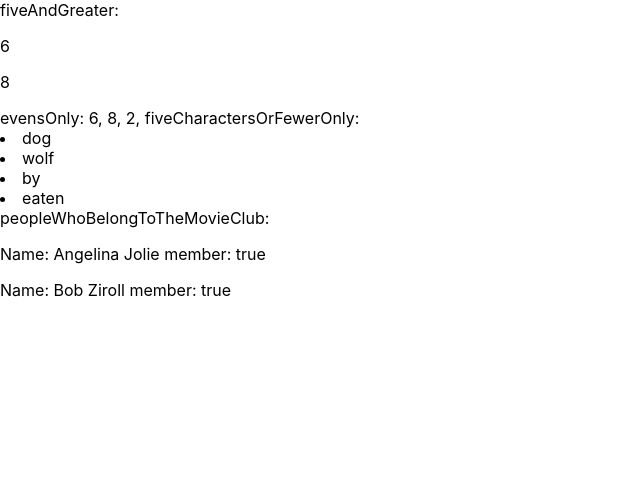
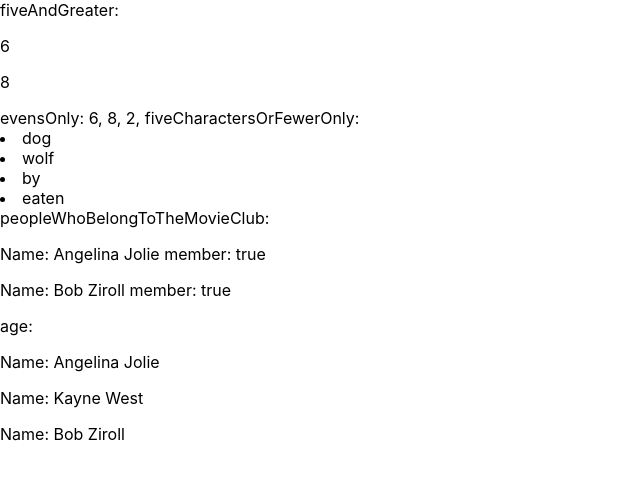
Before and after one commit to GoranAviani/react_filter_data, a React (Create React App) app: page / in a window 1280 px wide. Shown: the top 480 px of the page, without its empty margins (0-640 px from the left). Built offline with nearby package versions, Linux system fonts and the light colour scheme.

Commit message:
filter data

```diff
--- a/src/App.js
+++ b/src/App.js
@@ -43,7 +43,7 @@
         evensOnly: {evens.map ( x=> <>{x}, </> )}
         fiveCharactersOrFewerOnly: {chars.map ( x=> <li>{x}</li>)}
         peopleWhoBelongToTheMovieClub: {club.map (x=> <p>Name: {x.name} member: {x.member.toString()}</p>)}
-
+        age: {age.map (x => <p>Name: {x.name}</p>)}
       <br/>
     </>
   );
```
